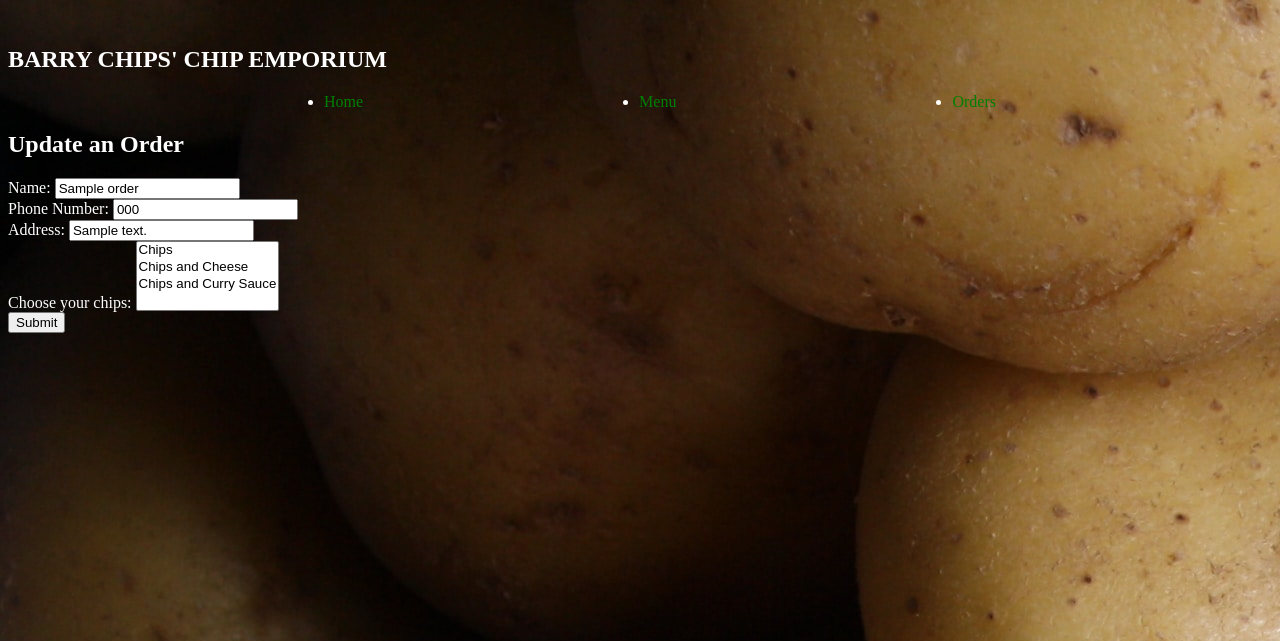
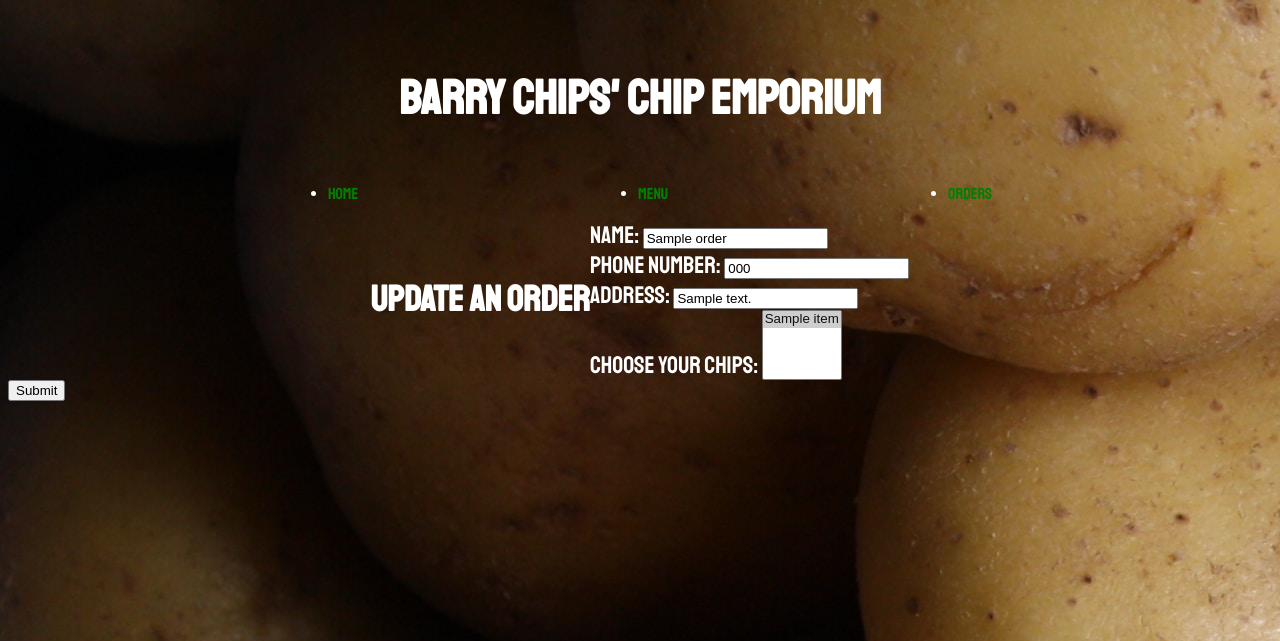
Before and after one commit to aagb1884/solo_project_andrew_blair, a Flask app: page /orders/1/edit in a window 1280 px wide. Shown: the top 641 px of the page. Run offline with Flask 3, Linux system fonts and the light colour scheme; a database or web service that is not in the repository returns one stand-in record (values such as "Sample title"); some libraries are stand-ins or nearby versions.

Commit message:
9th commit

```diff
--- a/app.py
+++ b/app.py
@@ -1,6 +1,5 @@
 from flask import Flask, render_template
 
-from controllers.order_item_controller import order_items_blueprint
 from controllers.order_controller import order_blueprint
 from controllers.item_controller import items_blueprint
 
@@ -9,7 +8,6 @@ app = Flask(__name__)
 
 app.register_blueprint(order_blueprint)
 app.register_blueprint(items_blueprint)
-app.register_blueprint(order_items_blueprint)
 
 @app.route("/")
 def main():
--- a/console.py
+++ b/console.py
@@ -2,18 +2,16 @@ import pdb
 
 from models.item import Item
 from models.order import Order
-from models.order_item import Order_Item
 
 import repositories.item_repository as item_repo
 import repositories.order_repository as order_repo
-import repositories.order_item_repository as order_item_repo
 
 order1 = Order('Megan', '0131 987 654', '33 Hardaker Street', [1])
 order_repo.save(order1)
 
-print(order_repo.select_all()[0].id)
+# print(order_repo.select_all()[0].id)
 
-items = order_repo.items(order1)
+# items = order_repo.items(order1)
 
 for item in items:
     print(item.__dict__)
--- a/controllers/order_controller.py
+++ b/controllers/order_controller.py
@@ -2,6 +2,7 @@ from flask import Flask, render_template, redirect, request
 from flask import Blueprint
 
 from models.order import Order
+from models.item import Item
 
 import repositories.order_repository as order_repo
 import repositories.item_repository as item_repo
@@ -13,7 +14,7 @@ def orders():
     all_orders = order_repo.select_all()
     order_items = []
     for order in all_orders:
-        order_items = item_repo.get_items_for_order(order)
+        order_items = item_repo.get_items_for_order(order.id)
         order.items = order_items
 
     return render_template("orders/index.html", orders = all_orders)
@@ -21,7 +22,7 @@ def orders():
 @order_blueprint.route('/orders/<id>')
 def show_order(id):
     specific_order = order_repo.select(id)
-    order_items = item_repo.get_items_for_order(specific_order)
+    order_items = item_repo.get_items_for_order(specific_order.id)
     specific_order.items = order_items
 
     return render_template("orders/show.html", order = specific_order, item = order_items)
@@ -29,7 +30,9 @@ def show_order(id):
 
 @order_blueprint.route('/orders/new')
 def new_order():
-    return render_template("orders/new.html")
+    items = item_repo.select_all()
+
+    return render_template("orders/new.html", items=items)
 
 @order_blueprint.route('/orders', methods=['POST'])
 def create_order():
@@ -43,17 +46,18 @@ def create_order():
 
 @order_blueprint.route('/orders/<id>/edit')
 def edit_order(id):
-    item = item_repo.select(id)
+    items = item_repo.select_all()
     order = order_repo.select(id)
-    return render_template('orders/edit.html', order = order, item=item)
+    potato = [item.id for item in order.items]
+    return render_template('orders/edit.html', order = order, items=items, potato=potato)
 
 @order_blueprint.route('/orders/<id>', methods=['POST'])
 def update_order(id):
     name = request.form["name"]
     phone_no = request.form["phone-number"]
     address = request.form["address"]
-     # items = will have to sort out how this works
-    order = Order(name, phone_no, address, id)
+    items = request.form["items"]
+    order = Order(name, phone_no, address, items, id)
     order_repo.update(order)
     return redirect('/orders')
 
--- a/models/order.py
+++ b/models/order.py
@@ -1,6 +1,6 @@
 class Order:
 
-    def __init__(self, name, phone_no, address,id = None, items = []):
+    def __init__(self, name, phone_no, address, items = [], id = None):
         self.name = name
         self.phone_no = phone_no
         self.address = address
--- a/models/order_item.py
+++ /dev/null
@@ -1,6 +0,0 @@
-class Order_Item:
-
-    def __init__(self, order, item, id = None):
-        self.order = order
-        self.item = item
-        self.id = id
--- a/repositories/item_repository.py
+++ b/repositories/item_repository.py
@@ -2,7 +2,6 @@ from db.run_sql import run_sql
 
 from models.item import Item
 from models.order import Order
-from models.order_item import Order_Item
 
 def save(item):
     sql = "INSERT INTO items ( name, price ) VALUES ( %s, %s ) RETURNING id"
@@ -53,17 +52,17 @@ def delete_all():
     sql = "DELETE FROM items"
     run_sql(sql)
 
-def get_items_for_order(order):
+def get_items_for_order(order_id):
     order_items = []
     sql = """SELECT items.*
         FROM items, orders_items
         WHERE items.id = orders_items.item_id
         AND orders_items.order_id = %s"""
-    values = [order.id]
+    values = [order_id]
     results = run_sql(sql, values)
 
     for row in results:
-        order_item = Order_Item(row['name'], row['price'], row['id'])
+        order_item = Item(row['name'], row['price'], row['id'])
         order_items.append(order_item)
 
     return order_items
--- a/repositories/order_repository.py
+++ b/repositories/order_repository.py
@@ -11,6 +11,9 @@ def save(order):
     values = [order.name, order.phone_no, order.address]
     results = run_sql( sql, values )
     order.id = results[0]['id']
+    for row in results:
+        items = item_repo.get_items_for_order(id)
+        order = Order(row['name'], row['phone_no'], row['address'], items, row['id'] )
     return order
 
 def select_all():
@@ -18,7 +21,9 @@ def select_all():
     sql = "SELECT * FROM orders"
     results = run_sql(sql)
     for row in results:
-        order = Order(row['name'], row['phone_no'], row['address'], row['id'])
+
+        items = item_repo.get_items_for_order(id)
+        order = Order(row['name'], row['phone_no'], row['address'], items, row['id'])
         orders.append(order)
     return orders
 
@@ -30,8 +35,8 @@ def select(id):
 
     if results:
         result = results[0]
-
-        order = Order(result['name'], result['phone_no'], result['address'], result['id'] )
+        items = item_repo.get_items_for_order(id)
+        order = Order(result['name'], result['phone_no'], result['address'], items, result['id'] )
     return order
 
 def delete_all():
@@ -44,9 +49,11 @@ def delete(id):
     run_sql(sql, values)
 
 def update(order):
-    sql = "UPDATE orders SET (name, phone_no, address, items) = (%s, %s, %s) WHERE id = %s"
+    sql = "UPDATE orders SET (name, phone_no, address) = (%s, %s, %s) WHERE id = %s"
     values = [order.name, order.phone_no, order.address, order.id]
     run_sql(sql, values)
+
+
 
 def add_item_to_order(id):
     items = []
--- a/static/style.css
+++ b/static/style.css
@@ -1,8 +1,34 @@
 body {
     background-color: lightcoral;
     color: white;
+    font-family: 'Staatliches', cursive;
+}
 
+body header section {
+    display: flex;
+    font-size:xx-large;
+    justify-content: center;
+    align-items: center;
 }
+
+body > .container {
+    display: flex;
+    align-items: center;
+    justify-content: center;
+    font-size:x-large;
+}
+
+/* body > .container > .barry-chips > .barry1 {
+    font-size: larger;
+}
+
+body > .container > .barry-chips > .barry2 {
+  font-size: larger;
+}
+
+body > .container > .barry-chips > .barry3 {
+  font-size: x-large;
+} */
 
 nav > ul {
     display: flex;
--- a/templates/base.html
+++ b/templates/base.html
@@ -6,13 +6,16 @@
   <meta http-equiv="X-UA-Compatible" content="ie=edge">
   <link rel="stylesheet" href="https://stackpath.bootstrapcdn.com/font-awesome/4.7.0/css/font-awesome.min.css" crossorigin="anonymous"> <!-- NEW -->
   <link rel="stylesheet" href="{{ url_for('static', filename='style.css') }}"> <!-- NEW -->
+  <link rel="preconnect" href="https://fonts.googleapis.com">
+  <link rel="preconnect" href="https://fonts.gstatic.com" crossorigin>
+  <link href="https://fonts.googleapis.com/css2?family=Staatliches&display=swap" rel="stylesheet">
   <title>Barry Chips</title>
 </head>
 <body>
   <body background="static/lars-blankers-potatoes.jpg" alt="Potatoes, Photo by Lars Blankers on Unsplash"><br>
   <header>
     <section>
-      <h1>BARRY CHIPS' CHIP EMPORIUM</h1>
+      <h1><center>BARRY CHIPS' CHIP EMPORIUM</center></h1>
     </section>
     <nav>
       <ul class="menu">
--- a/templates/index.html
+++ b/templates/index.html
@@ -1,9 +1,9 @@
 {% extends "base.html" %}
 {% block content %}
 <br>
+<section id ="barry-chips">
 <p id="barry1"><b>I'm Barry Chips</b></p>
-<img src="static/frying_chips_wine_dharma.jpg" alt="Deep frying chips, photo by Wine Dharma on Unsplash" width="500" height="400" >
-
 <p id="barry2"> and I sell</p>
-<p><b>BARRY CHIPS</b></p>
+<p id="barry3"><b>BARRY CHIPS</b></p>
+</section>
 {% endblock %}
--- a/templates/items/index.html
+++ b/templates/items/index.html
@@ -7,6 +7,6 @@
     </div>
   <br>
 {% endfor %}
-<form action="/orders/new" method="POST">
+<form action="/orders/new">
   <input type="submit" value="New Order">
 {% endblock %}
--- a/templates/orders/edit.html
+++ b/templates/orders/edit.html
@@ -10,18 +10,18 @@
     </div>
     <div>
         <label for="phone-number">Phone Number:</label>
-        <input type="phone-number" id="phone-number" value="{{order.phone_no}}">
+        <input type="phone-number" id="phone-number" name="phone-number" value="{{order.phone_no}}">
     </div>
     <div>
         <label for="address">Address:</label>
-        <input type="address" id="address" value="{{order.address}}">
+        <input type="address" id="address" name="address" value="{{order.address}}">
     </div>
     <label for="items">Choose your chips:</label>
 
     <select name="items" id="items" multiple>
-      <option value="{{ item.id[1] }}">Chips</option>>
-      <option value="{{ item.id[2] }}">Chips and Cheese</option>
-      <option value="{{ item.id[3] }}">Chips and Curry Sauce</option>
+        {% for item in items %}
+            <option value="{{ item.id }}" {% if item.id in potato %} selected {% endif %}>{{ item.name }}</option>
+        {% endfor %}
 
     </select>
     </div>
--- a/templates/orders/show.html
+++ b/templates/orders/show.html
@@ -8,7 +8,7 @@
     <div class="phone">Phone: {{order.phone_no}}</div>
     <div class="address">Address: {{order.address}}</div>
     Food ordered:{% for item in order.items %}
-    <div class="food-items">{{item.order}}</div>
+    <div class="food-items">{{item.name}}</div>
     {% endfor %}
     <div class="orders"><a href="/orders/{{ order.id }}/edit">Edit</a></div>
     <form action="/orders/{{ order.id }}/delete" method="POST">
@@ -16,5 +16,4 @@
     </form>
 </section>
 
-
 {% endblock %}
```
Also changed, not shown: controllers/order_item_controller.py (deleted, +0 -8 lines), repositories/order_item_repository.py (deleted, +0 -30 lines), templates/orders/index.html (+4 -3 lines), templates/orders/new.html (+5 -7 lines), static/3852936926_021c7d2c1a_w.jpg (deleted).
